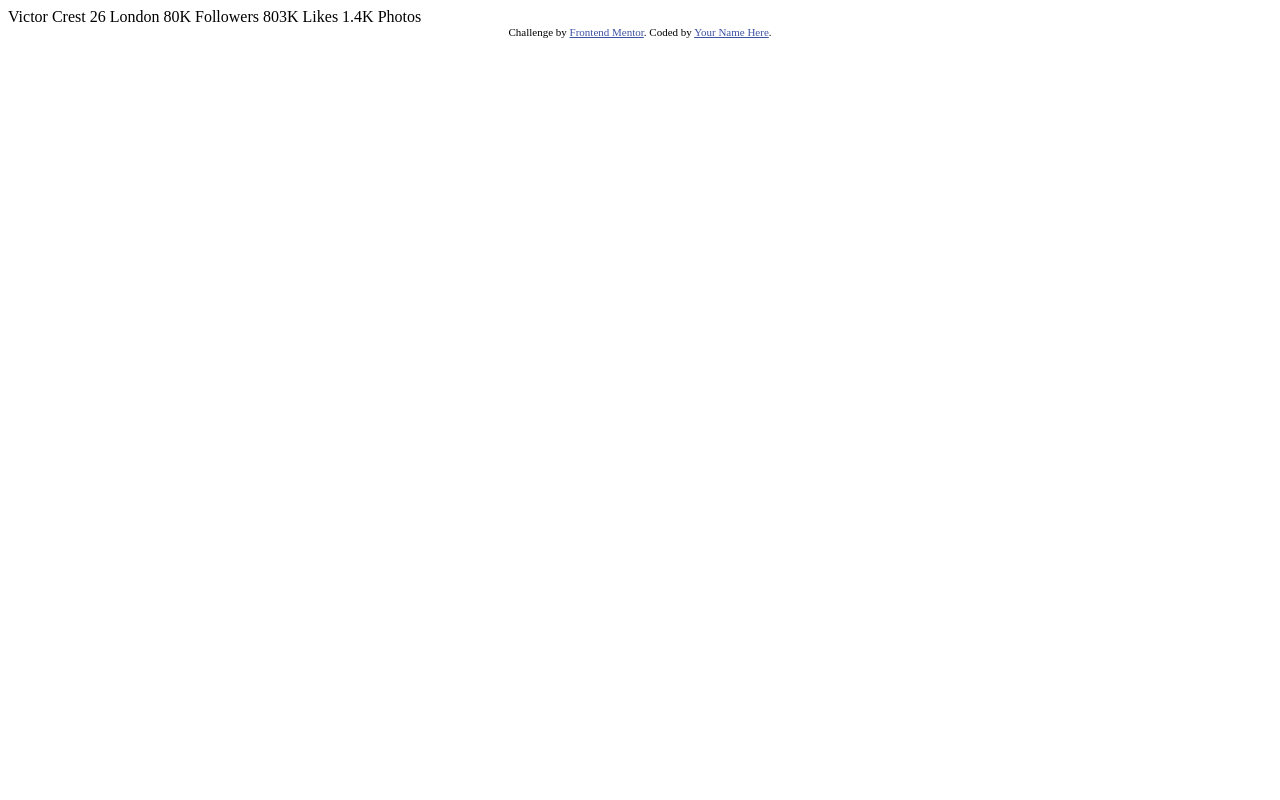
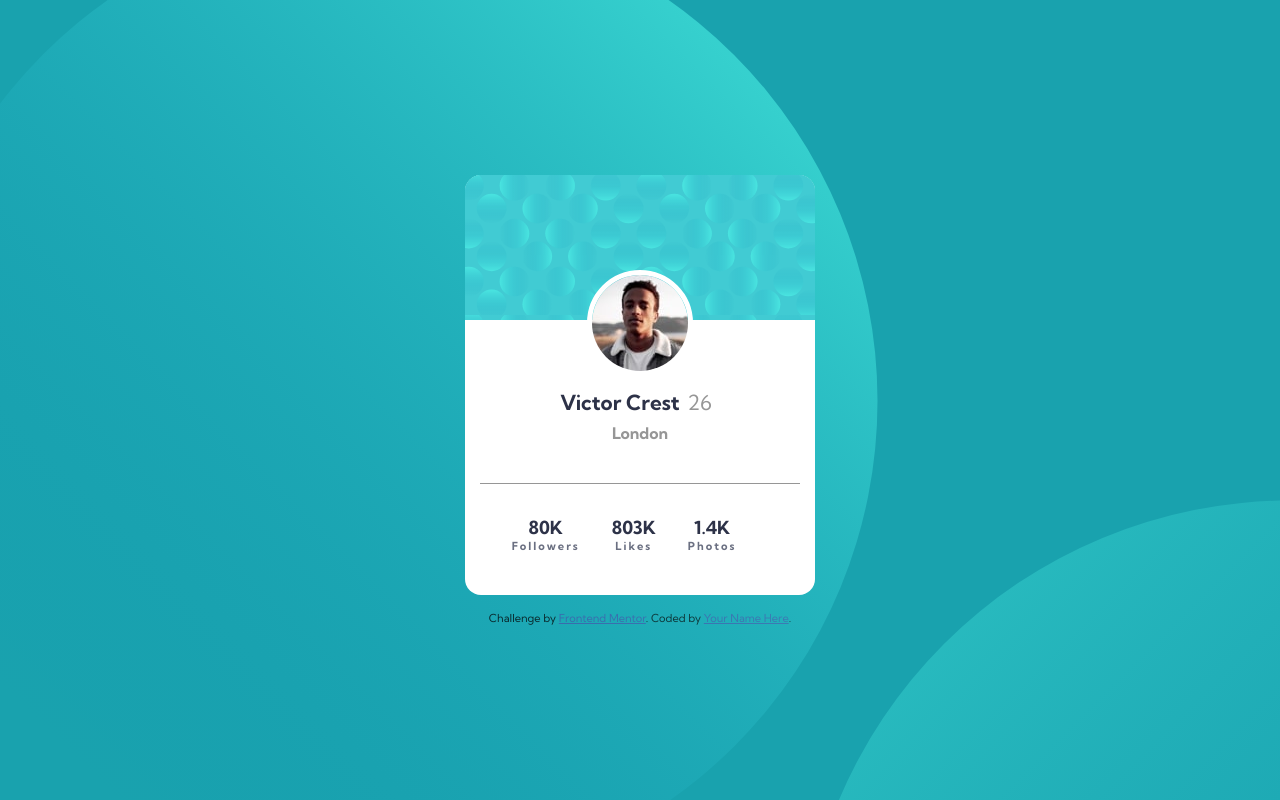
Before and after one commit to teddy-wests1de/profile-card-component, a plain HTML site: page index.html in a window 1280 px wide. Drawn offline with Linux system fonts and the light colour scheme.

Commit message:
Bugs & Readme

```diff
--- a/index.html
+++ b/index.html
@@ -5,31 +5,45 @@
   <meta name="viewport" content="width=device-width, initial-scale=1.0"> <!-- displays site properly based on user's device -->
 
   <link rel="icon" type="image/png" sizes="32x32" href="./images/favicon-32x32.png">
+  <link rel="stylesheet" href="style.css">
 
-  <title>Frontend Mentor | Profile card component</title>
-
-  <!-- Feel free to remove these styles or customise in your own stylesheet 👍 -->
-  <style>
-    .attribution { font-size: 11px; text-align: center; }
-    .attribution a { color: hsl(228, 45%, 44%); }
   </style>
 </head>
 <body>
-  Victor Crest
-  26
-  London
+  <main class="container">
+    <div class="top-bg">
+    </div>
+    <div class="bottom-bg">
+    </div>
 
-  80K
-  Followers
+    <div class="wrapper">
+      <section class="top-section">
+        <img src="./images/bg-pattern-card.svg" alt="Card Pattern">
+      </section>
+      <section class="profile-pic">
+        <img src="./images/image-victor.jpg" alt="Victor">
+      </section>
+      <section class="profile-info">
+        <h2 class="name">Victor Crest<span class="age">26</span></h2>
 
-  803K
-  Likes
+        <p class="city">London</p>
+      </section>
+      <section class="social-media">
+        <ul role="list">
+          <li><span class="number">80K</span>
+          <span class="description">Followers</span></li>
+          <li><span class="number">803K</span>
+          <span class="description">Likes</span></li>
+          <li><span class="number">1.4K</span>
+          <span class="description">Photos</span></li>
+        </ul>
+      </section>
+    </div>
 
-  1.4K
-  Photos
-  <div class="attribution">
+  <footer class="attribution">
     Challenge by <a href="https://www.frontendmentor.io?ref=challenge" target="_blank">Frontend Mentor</a>.
     Coded by <a href="#">Your Name Here</a>.
-  </div>
+  </footer>
+</main>
 </body>
 </html>
--- /dev/null
+++ b/style.css
@@ -0,0 +1,132 @@
+@import url("https://fonts.googleapis.com/css2?family=Kumbh+Sans:wght@400;700&display=swap");
+:root {
+  /* ## Colors */
+
+  /* ### Primary */
+  --dark-cyan: hsl(185, 75%, 39%);
+  --very-dark-desaturated-blue: hsl(229, 23%, 23%);
+  --dark-grayish-blue: hsl(227, 10%, 46%);
+
+  /* ### Neutral */
+  --dark-gray: hsl(0, 0%, 59%);
+}
+
+* {
+  box-sizing: border-box;
+  margin: 0;
+  padding: 0;
+  list-style: none;
+}
+
+body {
+  font-size: 18px;
+  font-family: "Kumbh Sans", sans-serif;
+  height: 100vh;
+  width: 100%;
+}
+.container {
+  position: relative;
+  min-height: 100vh;
+  width: 100%;
+  background-color: var(--dark-cyan);
+  display: flex;
+  justify-content: center;
+  align-items: center;
+  flex-direction: column;
+  overflow: hidden;
+}
+.top-bg {
+  position: absolute;
+  transform: translate(-35% -55%);
+  left: -100px;
+  background-image: url("./images/bg-pattern-top.svg");
+  height: 978px;
+  width: 978px;
+  background-repeat: no-repeat;
+}
+
+.bottom-bg {
+  position: absolute;
+  top: 500px;
+  left: 800px;
+  background-image: url("./images/bg-pattern-bottom.svg");
+  height: 978px;
+  width: 978px;
+  background-repeat: no-repeat;
+}
+.wrapper {
+  position: relative;
+  background-color: white;
+  display: flex;
+  flex-direction: column;
+  align-items: center;
+  border-radius: 1rem;
+  overflow: hidden;
+}
+.top-section {
+  background: url("./images/bg-pattern-card.svg");
+}
+
+.profile-pic {
+  position: relative;
+  left: 0;
+  top: -50px;
+}
+.profile-pic > img {
+  border-radius: 50%;
+  border: 5px solid white;
+}
+
+.name {
+  font-weight: 700;
+  font-size: 1.3rem;
+  margin: 0.5rem;
+  color: var(--very-dark-desaturated-blue);
+}
+.name .age {
+  font-weight: 400;
+  padding: 0.5rem;
+  color: var(--dark-gray);
+  font-weight: 400;
+}
+.city {
+  font-size: 1rem;
+  font-weight: 700;
+  text-align: center;
+  color: var(--dark-gray);
+}
+.social-media ul {
+  position: relative;
+  top: -10px;
+  padding: 2rem 2rem;
+  display: flex;
+  justify-content: space-between;
+  border-top: 0.5px solid var(--dark-gray);
+}
+.profile-info {
+  position: relative;
+  top: -50px;
+}
+.social-media ul li {
+  margin-right: 2rem;
+  text-align: center;
+  color: var(--very-dark-desaturated-blue);
+}
+.description {
+  display: block;
+  font-size: 0.7rem;
+  font-weight: 700;
+  color: var(--dark-grayish-blue);
+  letter-spacing: 2px;
+}
+.number {
+  font-weight: 700;
+}
+.attribution {
+  font-size: 11px;
+  text-align: center;
+  margin-top: 1rem;
+}
+.attribution a {
+  color: hsl(228, 45%, 44%);
+}
```
Also changed, not shown: 2 other files.
